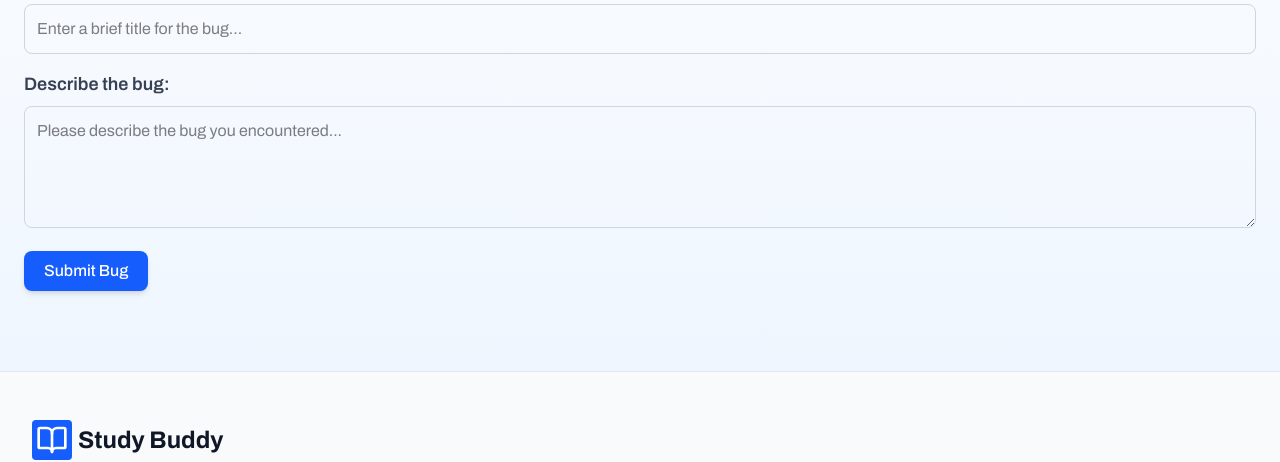
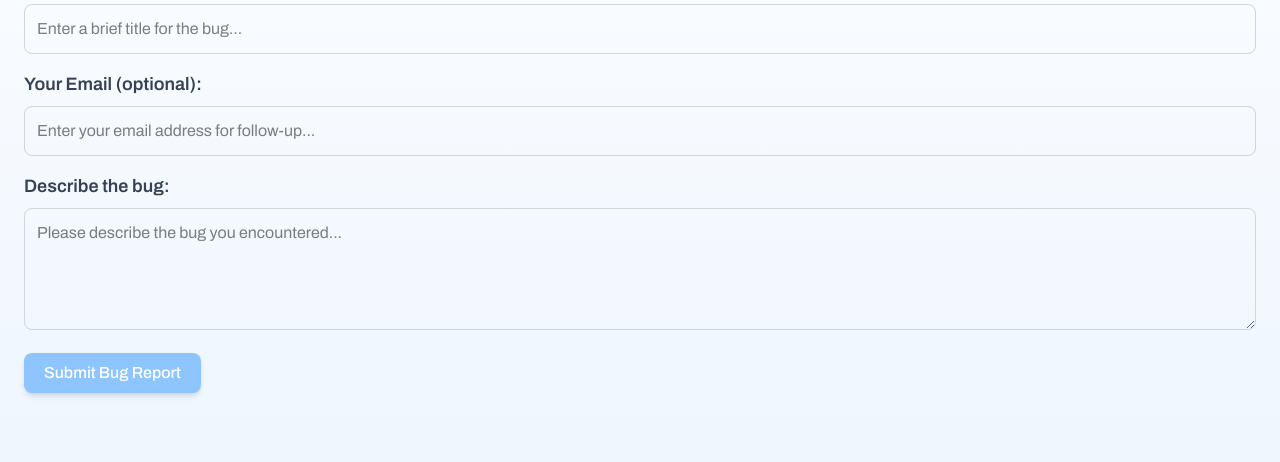
Before and after one commit to Idris-jose/studdy-buddy, a React (Vite) app in the folder study-buddy/: page /bugbox in a window 1280 px wide. Shown: the part 344-806 px from the top of the page. Built offline with nearby package versions, Linux system fonts and the light colour scheme; no server answers.

Commit message:
fixing errors

```diff
--- a/study-buddy/package.json
+++ b/study-buddy/package.json
@@ -17,6 +17,7 @@
     "jspdf": "^3.0.1",
     "jspdf-autotable": "^5.0.2",
     "lucide-react": "^0.507.0",
+    "nodemailer": "^7.0.3",
     "pdf-parse": "^1.1.1",
     "pdfjs-dist": "^3.4.120",
     "react": "^19.0.0",
--- a/study-buddy/src/Login.jsx
+++ b/study-buddy/src/Login.jsx
@@ -219,7 +219,7 @@ const Login = () => {
                 type="email"
                 id="email"
                 name="email"
-                placeholder="Enter your school email"
+                placeholder="Enter your email"
                 value={formData.email}
                 onChange={handleChange}
                 className={`w-full p-3 border ${
--- /dev/null
+++ b/study-buddy/src/api/send-email.js
@@ -0,0 +1,38 @@
+import nodemailer from 'nodemailer';
+
+export default async function handler(req, res) {
+  // Only allow POST requests
+  if (req.method !== 'POST') {
+    return res.status(405).json({ message: 'Method not allowed' });
+  }
+
+  try {
+    const { to, subject, body } = req.body;
+
+    // Create a transporter object using SMTP
+    const transporter = nodemailer.createTransport({
+      service: 'gmail', // or your preferred email service
+      auth: {
+        user: process.env.EMAIL_USER, // Use environment variables for security
+        pass: process.env.EMAIL_PASSWORD,
+      },
+    });
+
+    // Email options
+    const mailOptions = {
+      from: process.env.EMAIL_USER,
+      to: to,
+      subject: subject,
+      text: body,
+    };
+
+    // Send the email
+    await transporter.sendMail(mailOptions);
+
+    // Return success response
+    return res.status(200).json({ message: 'Email sent successfully' });
+  } catch (error) {
+    console.error('Error sending email:', error);
+    return res.status(500).json({ message: 'Failed to send email', error: error.message });
+  }
+}
--- a/study-buddy/src/bugbox.jsx
+++ b/study-buddy/src/bugbox.jsx
@@ -1,17 +1,33 @@
+// Simple solution with direct mailto link (no backend required)
 import Navbar from './navbar.jsx';
+import { useState } from 'react';
 
-import { useState } from 'react';
 export default function BugBox(){
-
     const [description, setDescription] = useState('');
     const [title, setTitle] = useState('');
+    const [email, setEmail] = useState('');
 
     const handleSubmit = (event) => {
         event.preventDefault();
-        // Handle form submission logic here
-        console.log("Bug reported!");
-        setDescription(''); // Clear the description field
-        setTitle(''); // Clear the title field
+
+        // Create the email body
+        const emailBody = `Bug Title: ${title}
+
+Description:
+${description}
+
+From: ${email || "No email provided"}
+
+Submitted via Study Buddy Bug Box`;
+
+        // Create the mailto link
+        const mailtoLink = `mailto:idrisjose11@gmail.com?subject=Bug Report: ${encodeURIComponent(title)}&body=${encodeURIComponent(emailBody)}`;
+
+        // Open the user's email client
+        window.location.href = mailtoLink;
+
+        // Note: This approach opens the user's email client
+        // The form will not be cleared until they return to the page
     }
 
     return(
@@ -26,14 +42,47 @@ export default function BugBox(){
 
                 <form className='mt-8'>
                     <label htmlFor='bug-title' className='block text-lg font-semibold text-gray-700 mb-2'>Bug Title:</label>
-                    <input type='text' value={title} onChange={(e) => setTitle(e.target.value)} id='bug-title' className='w-full p-3 border border-gray-300 rounded-lg mb-4' placeholder='Enter a brief title for the bug...' />
+                    <input
+                        type='text'
+                        value={title}
+                        onChange={(e) => setTitle(e.target.value)}
+                        id='bug-title'
+                        className='w-full p-3 border border-gray-300 rounded-lg mb-4'
+                        placeholder='Enter a brief title for the bug...'
+                        required
+                    />
+
+                    <label htmlFor='your-email' className='block text-lg font-semibold text-gray-700 mb-2'>Your Email (optional):</label>
+                    <input
+                        type='email'
+                        value={email}
+                        onChange={(e) => setEmail(e.target.value)}
+                        id='your-email'
+                        className='w-full p-3 border border-gray-300 rounded-lg mb-4'
+                        placeholder='Enter your email address for follow-up...'
+                    />
+
                     <label htmlFor='bug-description' className='block text-lg font-semibold text-gray-700 mb-2'>Describe the bug:</label>
-                    <textarea id='bug-description' value={description} onChange={(e) => setDescription(e.target.value)} rows='4' className='w-full p-3 border border-gray-300 rounded-lg mb-4' placeholder='Please describe the bug you encountered...'></textarea>
-                    <button type='submit' onClick={handleSubmit} className='bg-blue-600 text-white px-5 py-2 rounded-lg font-medium hover:bg-blue-700 shadow-md hover:shadow-lg transition-all'>Submit Bug</button>
-                    </form>
+                    <textarea
+                        id='bug-description'
+                        value={description}
+                        onChange={(e) => setDescription(e.target.value)}
+                        rows='4'
+                        className='w-full p-3 border border-gray-300 rounded-lg mb-4'
+                        placeholder='Please describe the bug you encountered...'
+                        required
+                    ></textarea>
 
+                    <button
+                        type='submit'
+                        onClick={handleSubmit}
+                        className='bg-blue-600 text-white px-5 py-2 rounded-lg font-medium hover:bg-blue-700 shadow-md hover:shadow-lg transition-all disabled:bg-blue-300'
+                        disabled={!title || !description}
+                    >
+                        Submit Bug Report
+                    </button>
+                </form>
             </section>
-
         </>
     )
 }
```
Also changed, not shown: study-buddy/src/Vercel.json, 1 other file (tests, documents, lock files or other folders).
